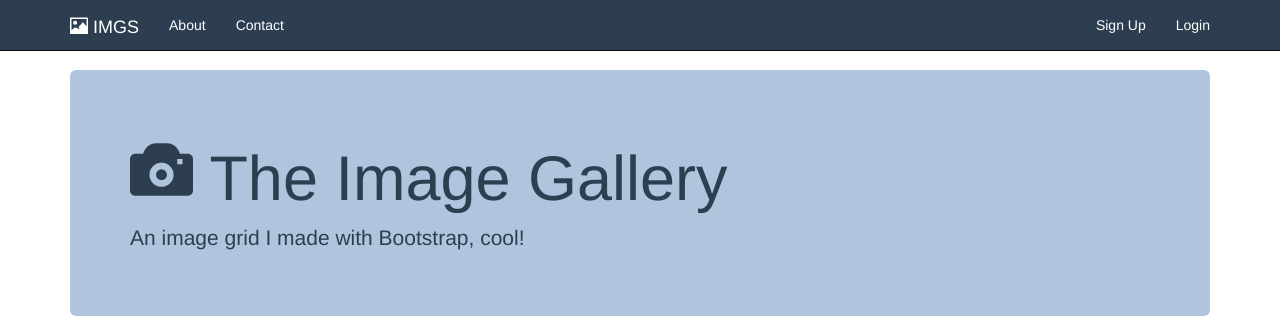
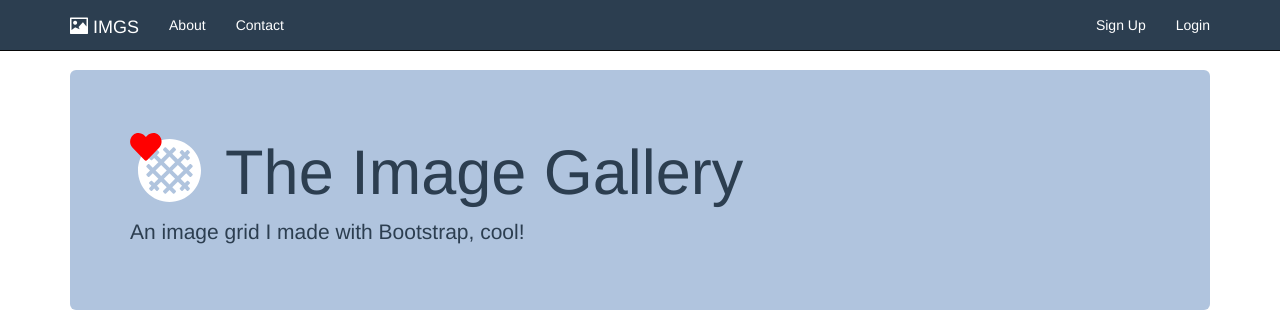
Before and after one commit to reenamn/WebDevBootCamp, a plain HTML site: page gallery.html in a window 1280 px wide. Shown: the top 323 px of the page. Drawn offline with nearby package versions, Linux system fonts and the light colour scheme.

Commit message:
Finished Image gallery

```diff
--- a/gallery.html
+++ b/gallery.html
@@ -9,8 +9,12 @@
 <!-- *** THIS WAY YOU CAN OVERWRITE BOOTSTRAP CSS *** -->
 	<!--MY CSS STYLES-->
 	<link rel="stylesheet" type="text/css" href="gallery.css">
-	<!-- Font Awesome CDN -->
-	<script defer src="https://use.fontawesome.com/releases/v5.0.6/js/all.js"></script>
+	<!-- Font Awesome CSS  -->
+<!-- 	<link rel="stylesheet" href="https://use.fontawesome.com/releases/v5.0.13/css/all.css" integrity="sha384-DNOHZ68U8hZfKXOrtjWvjxusGo9WQnrNx2sqG0tfsghAvtVlRW3tvkXWZh58N9jp" crossorigin="anonymous"> -->
+
+<!-- FONT AWESOME SVG JS a little cooler perhaps??? -->
+	<script defer src="https://use.fontawesome.com/releases/v5.0.13/js/all.js" integrity="sha384-xymdQtn1n3lH2wcu0qhcdaOpQwyoarkgLVxC/wZ5q7h9gHtxICrpcaSUfygqZGOe" crossorigin="anonymous"></script>
+
 </head>
 <body>
 	<!-- NAV -->
@@ -44,7 +48,11 @@
 
 	<div class="container">
 		<div class="jumbotron">
-			<h1><span class="glyphicon glyphicon-camera" aria-hidden="true"></span> The Image Gallery</h1>
+			<h1>
+				<span class="fa-layers fa-fw">
+					<span class="fas fa-stroopwafel" style="color: white;" aria-hidden="true"></span>
+					<span class="fas fa-heart" data-fa-transform="shrink-8 left-6 up-6" style="color: red;" aria-hidden="true"></span>
+				</span> The Image Gallery</h1>
 			<p>An image grid I made with Bootstrap, cool!</p>
 		</div> <!-- End Jumbotron -->
 
```
